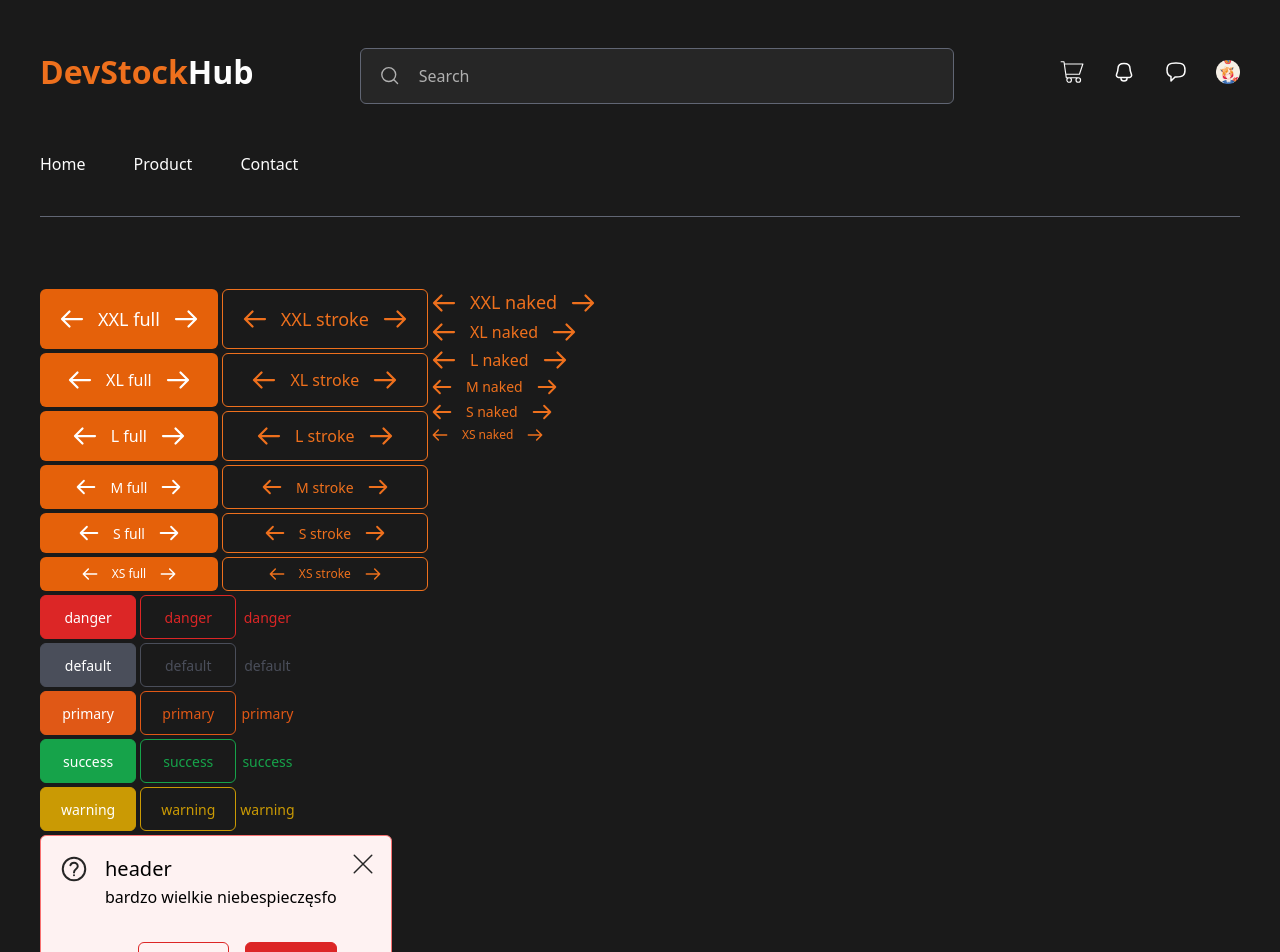
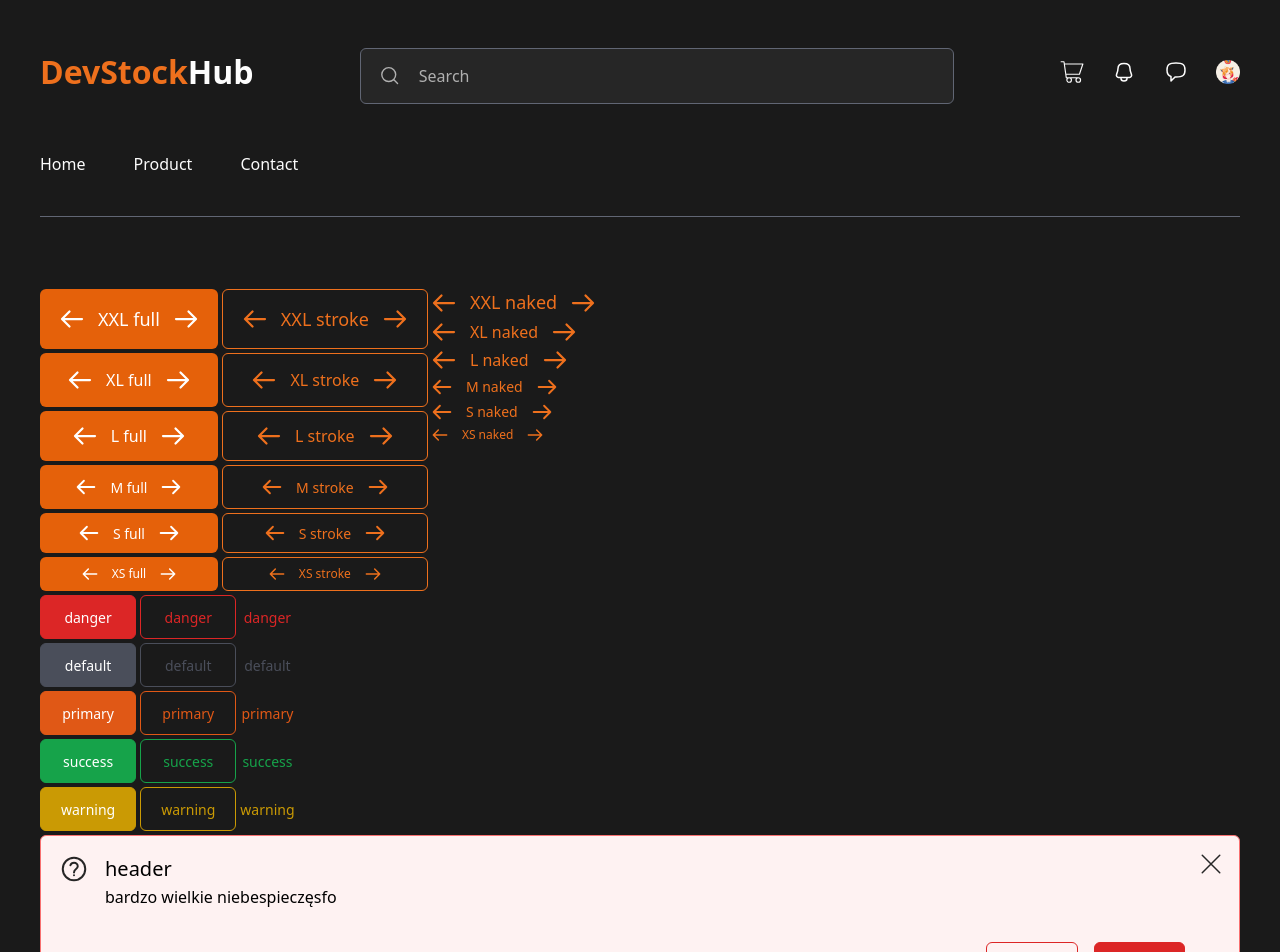
Before and after one commit to kozlofski/mod3_shop, a Next.js app: page /buttonLab in a window 1280 px wide. Shown: the top 952 px of the page. Built offline with nearby package versions, Linux system fonts and the light colour scheme.

Commit message:
little refactor for alerts

```diff
--- a/app/buttonLab/page.tsx
+++ b/app/buttonLab/page.tsx
@@ -13,7 +13,7 @@ const inputData = {
 
 export default function Home() {
   return (
-    <div className="flex flex-col gap-1">
+    <div className="flex flex-col gap-1 w-full">
       <div className="flex flex-row gap-1">
         <div className="flex flex-col gap-1 w-fit">
           <Button size="xxl" variant="full" leftIcon={<LeftArrowIcon />} rightIcon={<RightArrowIcon />} >XXL full</Button>
@@ -63,8 +63,8 @@ export default function Home() {
           <AlertButton variant="naked" color="warning">warning</AlertButton>
         </div>
       </div>
-      <div className="flex flex-row gap-1 w-fit">
-        <div className="flex flex-col gap-1">
+      <div className="flex flex-row gap-1 w-full">
+        <div className="flex flex-col gap-1 w-full">
           <Alert alertHeader={"header"} alertText={" bardzo wielkie niebespieczęsfo"} type="danger" size={"l"} ></Alert>
           <Alert alertHeader={"header"} alertText={" bardzo wielkie niebespieczęsfo"} type="success" size={"l"} ></Alert>
           <Alert alertHeader={"header"} alertText={" bardzo wielkie niebespieczęsfo"} type="warning" size={"l"} ></Alert>
--- a/components/basicComponents/Alert.tsx
+++ b/components/basicComponents/Alert.tsx
@@ -19,8 +19,10 @@ const Alert = ({ className, type, alertHeader, alertText, size }: AlertProps) =>
         <div className={`alert alert-${type} `}>
             <QuestionMarkCircled />
             <div className="flex flex-col grow">
-                <h3 className="text-[20px] font-medium">{alertHeader}</h3>
-                <p className="text-[16px] font-normal leading-[26px] mb-[32px]">{alertText}</p>
+                <div className={`flex ${size === 's' ? "flex-row justify-start items-baseline gap-[12px]" : "flex-col"} mb-[32px]`}>
+                    <h3 className="text-[20px] font-medium">{alertHeader}</h3>
+                    <p className="text-[16px] font-normal leading-[26px] ">{alertText}</p>
+                </div>
                 <div className={`${size === 'l' ? "alert-buttonsL" : "alert-buttonsSM"}`}>
                     <AlertButton color={type} variant={size === 'l' ? "stroke" : "naked"}>Opcja 1</AlertButton>
                     <AlertButton color={type} variant={size === 'l' ? "full" : "naked"}>Opcja 2</AlertButton>
```
